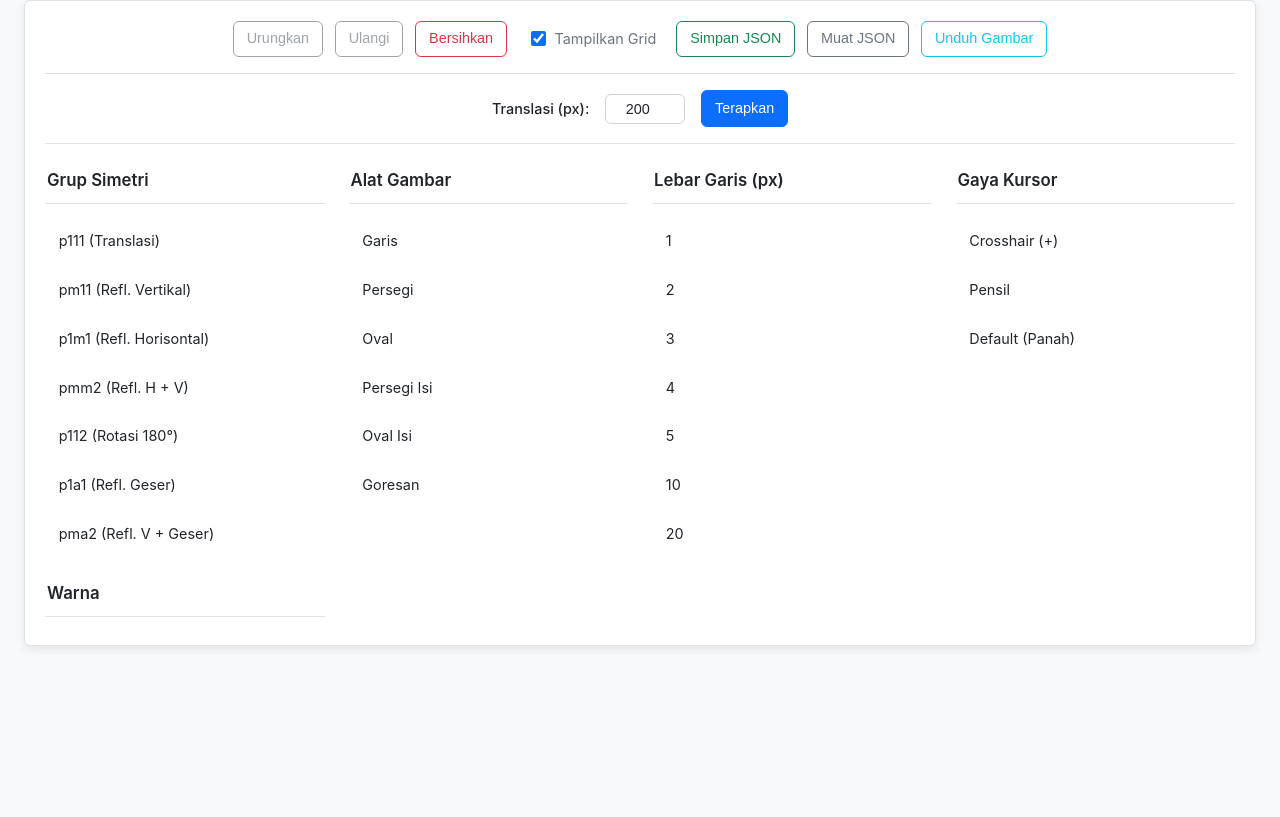
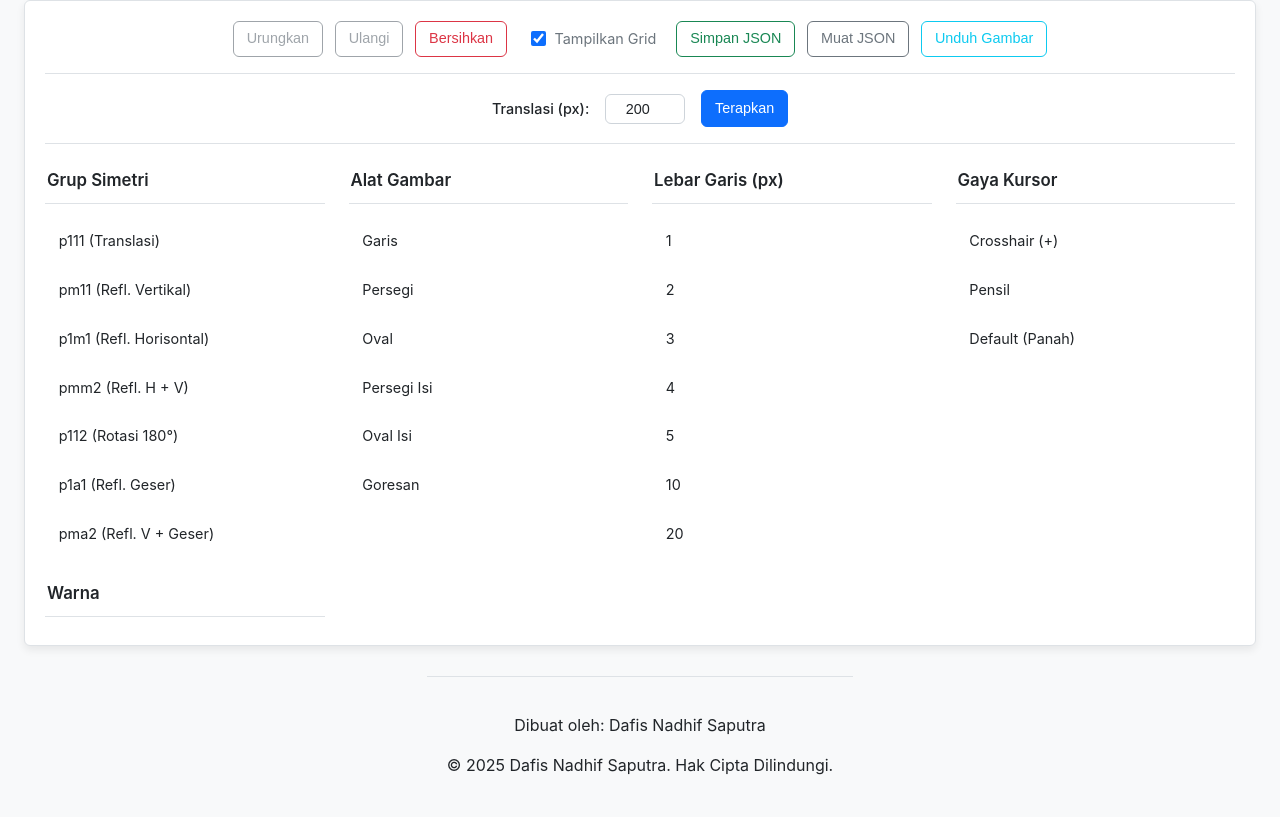
Before and after one commit to DafisNadhifSaputra/frieze-symmetry, a plain HTML site: page index.html in a window 1280 px wide. Shown: the part 318-1135 px from the top of the page. Before the commit the page ends 988 px from the top, so only its background shows below. Drawn offline with Linux system fonts and the light colour scheme; a script that the page names is missing.

Commit message:
minor changes

```diff
--- a/index.html
+++ b/index.html
@@ -819,5 +819,11 @@
         }); // End DOMContentLoaded
     </script>
 
+    <!-- Footer dengan informasi pembuat dan copyright -->
+    <footer style="text-align: center; padding: 20px; margin-top: 30px; color: var(--text-color); border-top: 1px solid var(--card-border);">
+        <p>Dibuat oleh: Dafis Nadhif Saputra</p>
+        <p>&copy; 2025 Dafis Nadhif Saputra. Hak Cipta Dilindungi.</p>
+    </footer>
+
 </body>
 </html>
```
